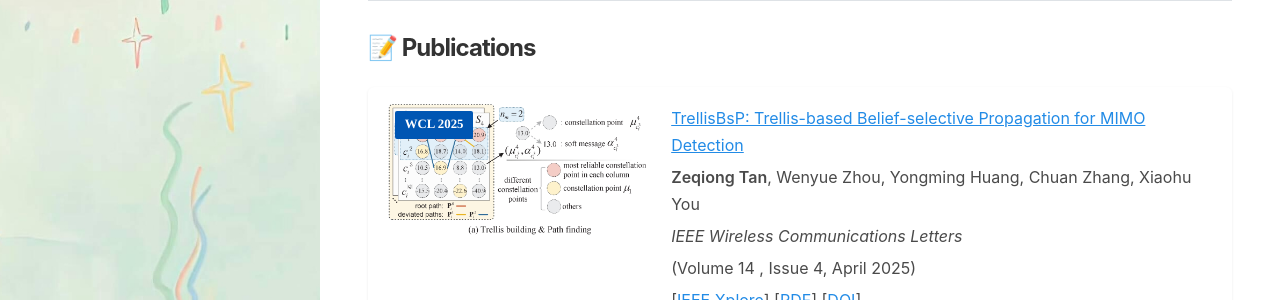
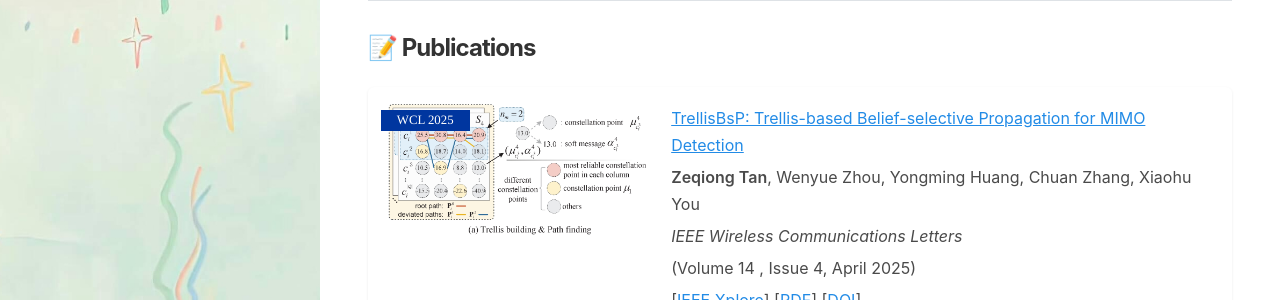
Before and after one commit to zqtann/zqtann.github.io, a Jekyll site: the page built from index.md, in a window 1280 px wide and 1272 px high. Shown: the part 798-1098 px from the top of the window. Built offline with Jekyll 4.4.1, drawn with Linux system fonts in a browser that asks for light colours; nearby versions of some CDN libraries.

Commit message:
Update styles.scss

```diff
--- a/assets/styles.scss
+++ b/assets/styles.scss
@@ -123,14 +123,14 @@
 
 /* 左上角蓝色 badge */
 .paper-box-image .badge {
-  position: absolute;
-  margin: 0.5rem 0 0 0.5rem;
-  padding: 0.2rem 0.6rem;
-  background-color: #0056b3;  /* 可以换成你想要的蓝色 */
-  color: #ffffff;
-  font-size: 0.8rem;
-  font-weight: 600;
-  border-radius: 2px;
+    padding-left: 1rem;
+    padding-right: 1rem;
+    position: absolute;
+    margin-top: .5em;
+    margin-left: -.5em;
+    color: white;
+    background-color: #00369f;
+    font-size: .8em;
 }
 
 /* 为了让 badge 盖在图片上，需要定位容器 */
```
